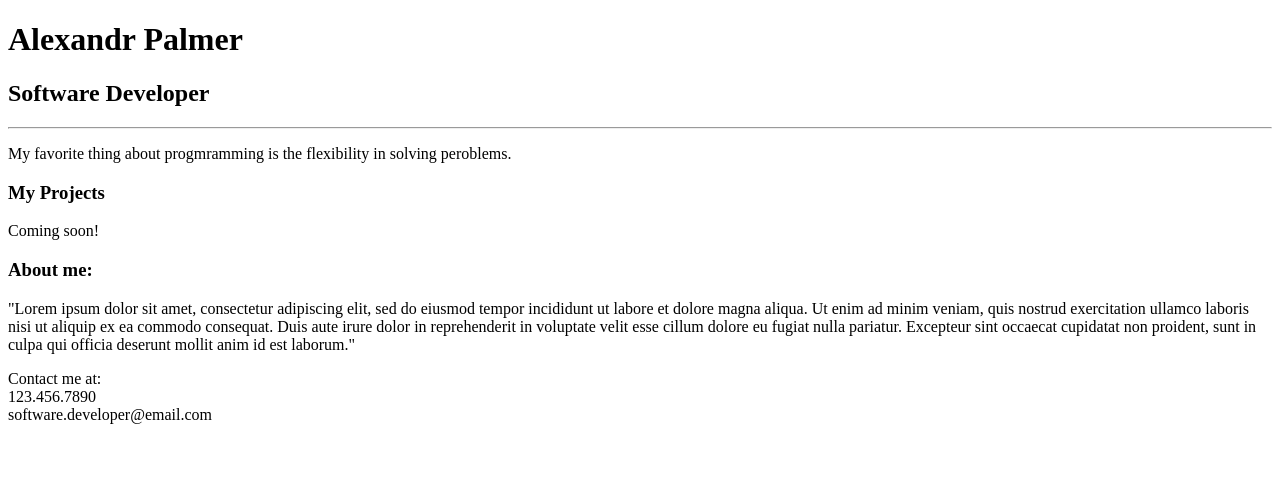
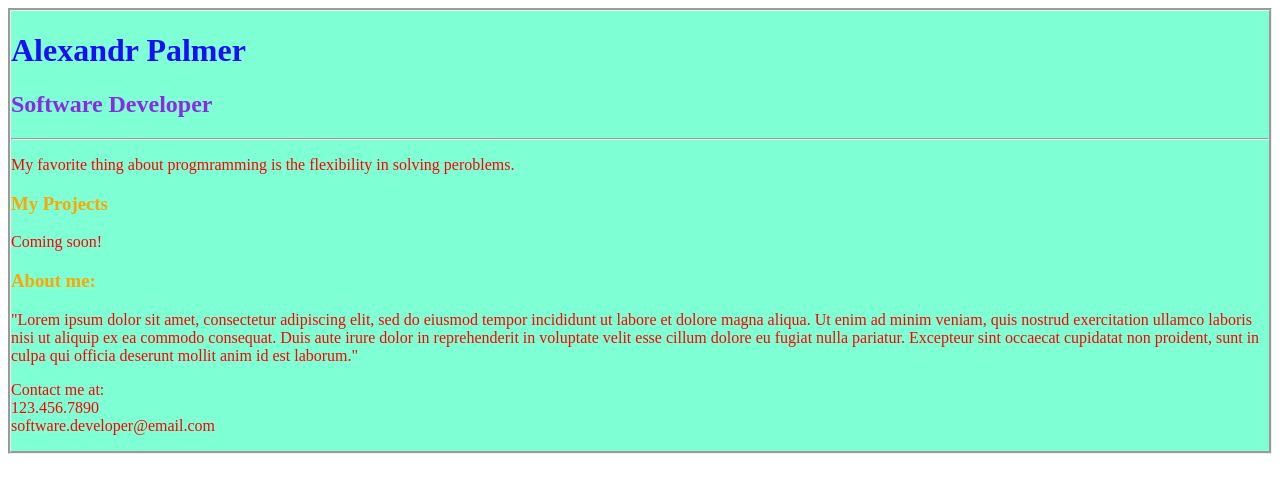
Before and after one commit to palmer2539/personalPortfolio, a plain HTML site: page index.html in a window 1280 px wide. Drawn offline with Linux system fonts and the light colour scheme.

Commit message:
css creation

```diff
--- a/index.html
+++ b/index.html
@@ -3,6 +3,7 @@
   <head>
 	<meta charset="utf-8">
 	<meta name="viewport" content="width=device-width">
+  <link rel="stylesheet" href="styles.css">
 	<title>Personal Portfolio</title>
   </head>
   <body>
--- /dev/null
+++ b/styles.css
@@ -0,0 +1,24 @@
+div {
+    background-color:aquamarine;
+    border-style: groove;
+}
+h1 {
+    color: rgb(25, 14, 245);
+
+}
+h2 {
+    color: blueviolet;
+}
+
+h3 {
+    color: orange;
+
+}
+
+p {
+    color: red;
+}
+
+hr {
+    color: yellow;
+}
```
